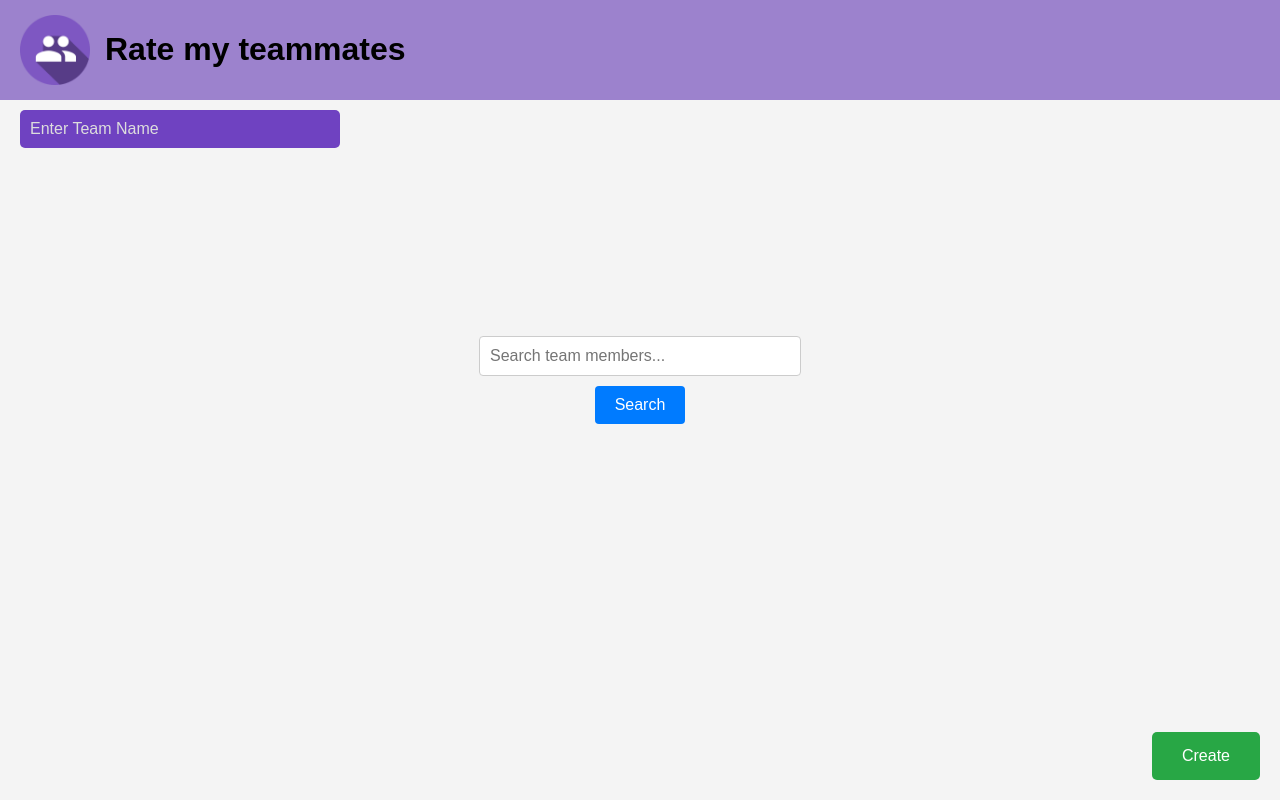
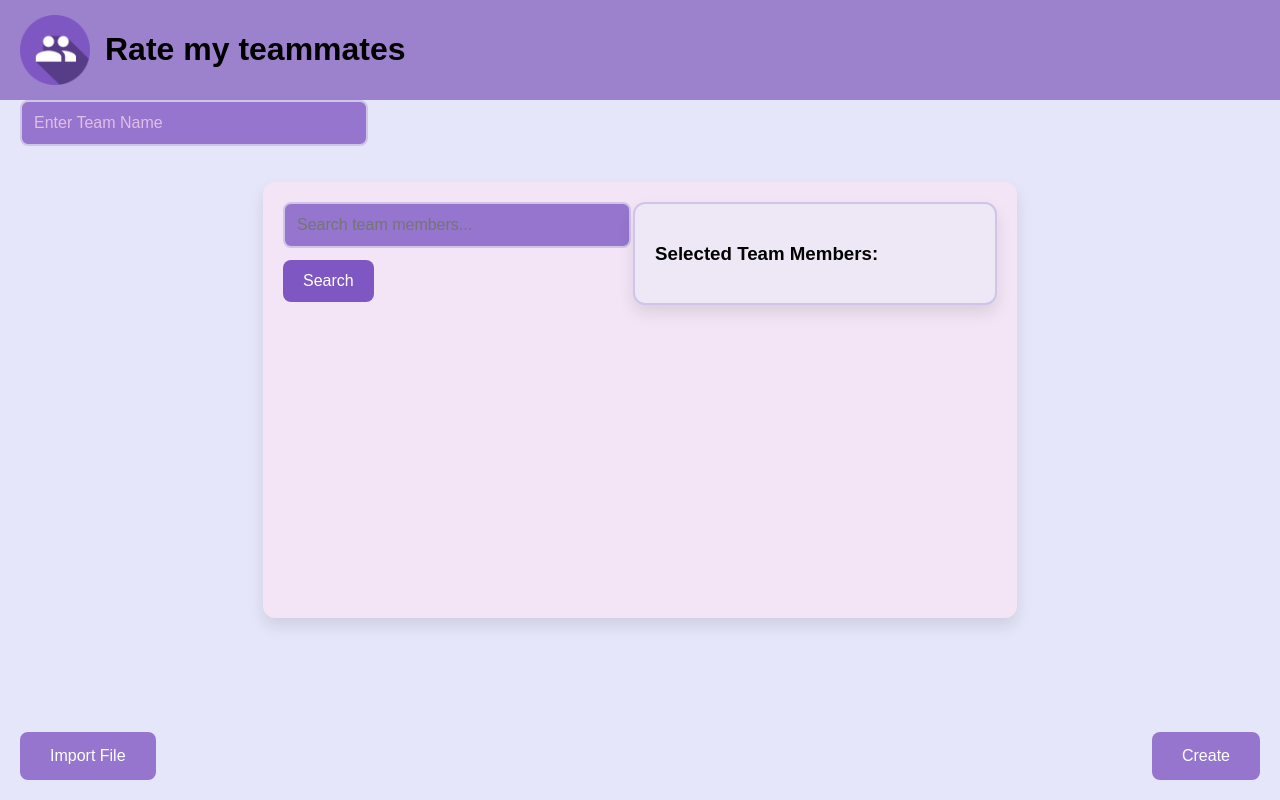
Before and after one commit to FrancoisMartinez/Team-10-SOEN341_Project_F24, a React (Vite) app in the folder FrontEnd/: page /newTeam in a window 1280 px wide. Built offline with nearby package versions, Linux system fonts and the light colour scheme.

Commit message:
added importfilebutton/selectedteamMember section

```diff
--- a/FrontEnd/src/pages/NewTeam.jsx
+++ b/FrontEnd/src/pages/NewTeam.jsx
@@ -6,11 +6,13 @@ function NewTeam() {
     const [searchTerm, setSearchTerm] = useState('');
     const [results, setResults] = useState([]);
     const [teamName, setTeamName] = useState('');
+    const [newTeam, setNewTeam] = useState([]); // Array to store selected members
+
     const teamMembers = [
         "Haichuan Li",
         "Hoang Vu Luu",
         "Jeremie",
-        "Aymen",
+        "Ayman",
         "Francois",
         "Varun",
         "Jeffrey",
@@ -20,25 +22,32 @@ function NewTeam() {
         "Steven",
         "Lam",
         "Tyson",
-
     ];
 
     const handleSearch = (e) => {
         const term = e.target.value;
         setSearchTerm(term);
 
-        if (term === '') {
-            setResults([]);
-        } else {
         const filteredResults = teamMembers.filter(member =>
             member.toLowerCase().includes(term.toLowerCase())
         );
         setResults(filteredResults);
-        }
     };
 
     const handleTeamNameChange = (e) => {
         setTeamName(e.target.value);
+    };
+
+    const handleSelectMember = (member) => {
+        // Add the selected member to the newTeam array if not already added
+        if (!newTeam.includes(member)) {
+            setNewTeam([...newTeam, member]);
+        }
+    };
+
+    const handleRemoveMember = (member) => {
+        // Remove the member from the newTeam array
+        setNewTeam(newTeam.filter((m) => m !== member));
     };
 
     return (
@@ -46,8 +55,8 @@ function NewTeam() {
             <Header />
             <div className={styles.NewTeam}>
 
-                {/* TEAM INPUT NAME */}
-                <div className={styles.teamNameContainer}>
+                {/* Team Name Input on the top-left */}
+                <div className={styles.teamNameInputContainer}>
                     <input
                         type="text"
                         placeholder="Enter Team Name"
@@ -57,6 +66,10 @@ function NewTeam() {
                     />
                 </div>
 
+                {/* Wrapper to hold both search bar and selected members side by side */}
+                <div className={styles.flexContainer}>
+
+                    {/* Search Bar and Results */}
                     <div className={styles.searchContainer}>
                         <input
                             type="text"
@@ -71,7 +84,11 @@ function NewTeam() {
                             {results.length > 0 ? (
                                 <ul className={styles.resultsList}>
                                     {results.map((result, index) => (
-                                    <li key={index} className={styles.resultItem}>
+                                        <li
+                                            key={index}
+                                            className={styles.resultItem}
+                                            onClick={() => handleSelectMember(result)} // Select member on click
+                                        >
                                             {result}
                                         </li>
                                     ))}
@@ -82,8 +99,31 @@ function NewTeam() {
                         </div>
                     </div>
 
+                    {/* Selected team members box */}
+                    <div className={styles.newTeamContainer}>
+                        <h3>Selected Team Members:</h3>
+                        <ul className={styles.newTeamList}>
+                            {newTeam.map((member, index) => (
+                                <li key={index} className={styles.newTeamItem}>
+                                    {member}
+                                    {/* Remove button */}
+                                    <button
+                                        className={styles.removeButton}
+                                        onClick={() => handleRemoveMember(member)}
+                                    >
+                                        X
+                                    </button>
+                                </li>
+                            ))}
+                        </ul>
+                    </div>
+                </div>
+
                 {/* Green Create Button */}
                 <button className={styles.createButton}>Create</button>
+
+                {/*  CSV Button */}
+                <button className={styles.CSVbutton}>Import File</button>
             </div>
         </>
     );
--- a/FrontEnd/src/styles/NewTeam.module.css
+++ b/FrontEnd/src/styles/NewTeam.module.css
@@ -4,83 +4,160 @@
     align-items: center;
     flex-direction: column;
     height: 100vh;
-    background-color: #f4f4f4;
-    position: relative; /* Allows positioning relative to this container */
+    background-color: #e6e6fa; /* Light lavender background */
+    position: relative;
+    font-family: 'Arial', sans-serif; /* A clean font for better readability */
 }
 
-/* Team Name Input */
+/* Flexbox container for search bar and selected members */
+.flexContainer {
+    display: flex;
+    justify-content: center; /* Center content inside the container */
+    align-items: flex-start;
+    gap: 30px; /* Adds more spacing between the search bar and selected team members box */
+    padding: 20px;
+    background-color: #f3e5f5; /* Light purple background for the container */
+    border-radius: 12px;
+    box-shadow: 0 8px 16px rgba(0, 0, 0, 0.1); /* Subtle shadow */
+}
+
+/* Team Name Input at the Top-Left (under the header) */
+.teamNameInputContainer {
+    position: absolute;
+    top: 100px;
+    left: 20px;
+    z-index: 10;
+}
+
 .teamNameInput {
-    position: absolute;
-    top: 110px;  /* Adjust this value to control the space below the header */
-    left: 20px; /* Align to the left of the screen */
-    padding: 10px;
-    width: 300px;
+    padding: 12px;
+    width: 320px;
     font-size: 16px;
-    border: none;
-    border-radius: 5px;
-    background-color: #6f42c1; /* Purple color same as the header */
+    border: 2px solid #d1c4e9; /* Lighter purple border */
+    border-radius: 8px;
+    background-color: #9575cd; /* Purple background */
     color: white;
-    z-index: 10; /* Ensure it appears above the header */
+    transition: 0.3s ease; /* Smooth transition for hover effect */
+}
+
+.teamNameInput:focus {
+    outline: none;
+    border-color: #7e57c2; /* Darker purple focus effect */
 }
 
 .teamNameInput::placeholder {
-    color: #ddd;
+    color: #e1bee7; /* Light purple placeholder */
 }
 
+/* Search Bar Styling */
 .searchContainer {
     display: flex;
-    justify-content: center;
-    align-items: center;
     flex-direction: column;
-    height: 256px;
-    overflow-y: scroll;
+    justify-content: flex-start;
+    align-items: flex-start;
+    width: 320px;
 }
 
 .searchInput {
-    width: 300px;
-    padding: 10px;
+    width: 100%;
+    padding: 12px;
     font-size: 16px;
-    margin-bottom: 10px;
-    border: 1px solid #ccc;
-    border-radius: 4px;
+    margin-bottom: 12px;
+    border: 2px solid #d1c4e9;
+    border-radius: 8px;
+    background-color: #9575cd; /* Purple background */
+    color: white;
+    transition: 0.3s ease;
+}
+
+.searchInput:focus {
+    outline: none;
+    border-color: #7e57c2; /* Darker purple on focus */
 }
 
 .searchButton {
-    padding: 10px 20px;
+    padding: 12px 20px;
     font-size: 16px;
-    background-color: #007bff;
+    background-color: #7e57c2; /* Rich purple background */
     color: white;
     border: none;
-    border-radius: 4px;
+    border-radius: 8px;
     cursor: pointer;
     margin-bottom: 20px;
+    transition: background-color 0.3s ease;
 }
 
 .searchButton:hover {
-    background-color: #0056b3;
+    background-color: #6a1b9a; /* Darker purple on hover */
 }
 
+/* Scrollable Results Container */
 .resultsContainer {
     margin-top: 20px;
     width: 100%;
     text-align: left;
+    height: 256px;
+    overflow-y: scroll;
 }
 
 .resultsList {
     list-style-type: none;
     padding: 0;
+    margin: 0;
 }
 
 .resultItem {
-    background-color: #f9f9f9;
-    padding: 10px;
-    margin-bottom: 5px;
-    border: 1px solid #ddd;
-    border-radius: 4px;
+    background-color: #d1c4e9; /* Light purple for the list items */
+    padding: 12px;
+    margin-bottom: 8px;
+    border: 1px solid #b39ddb;
+    border-radius: 8px;
+    cursor: pointer;
+    transition: background-color 0.3s ease;
 }
 
 .resultItem:hover {
-    background-color: #ececec;
+    background-color: #b39ddb; /* Slightly darker on hover */
+}
+
+/* Selected Team Members */
+.newTeamContainer {
+    background-color: #ede7f6; /* Very light purple */
+    padding: 20px;
+    border-radius: 12px;
+    width: 320px;
+    border: 2px solid #d1c4e9;
+    box-shadow: 0 8px 16px rgba(0, 0, 0, 0.1);
+}
+
+.newTeamList {
+    list-style-type: none;
+    padding: 0;
+    margin: 0;
+}
+
+.newTeamItem {
+    background-color: #d1c4e9;
+    padding: 12px;
+    margin-bottom: 8px;
+    border-radius: 8px;
+    display: flex;
+    justify-content: space-between;
+    align-items: center;
+}
+
+.removeButton {
+    background-color: #ff4081; /* Pink color for remove button */
+    color: white;
+    border: none;
+    border-radius: 8px;
+    padding: 6px 12px;
+    cursor: pointer;
+    transition: background-color 0.3s ease;
+}
+
+.removeButton:hover {
+    background-color: #e91e63; /* Darker pink on hover */
 }
 
 /* Green Create Button */
@@ -90,13 +167,33 @@
     right: 20px;
     padding: 15px 30px;
     font-size: 16px;
-    background-color: #28a745;
+    background-color: #9575cd; /* Purple background */
     color: white;
     border: none;
-    border-radius: 5px;
+    border-radius: 8px;
     cursor: pointer;
+    transition: background-color 0.3s ease;
 }
 
 .createButton:hover {
-    background-color: #218838;
+    background-color: #7e57c2; /* Darker purple on hover */
 }
+
+/* CSV Button */
+.CSVbutton {
+    position: absolute;
+    bottom: 20px;
+    left: 20px;
+    padding: 15px 30px;
+    font-size: 16px;
+    background-color: #9575cd;
+    color: white;
+    border: none;
+    border-radius: 8px;
+    cursor: pointer;
+    transition: background-color 0.3s ease;
+}
+
+.CSVbutton:hover {
+    background-color: #7e57c2; /* Darker purple on hover */
+}
```
Lines whose indentation alone changed are shown as unchanged.
